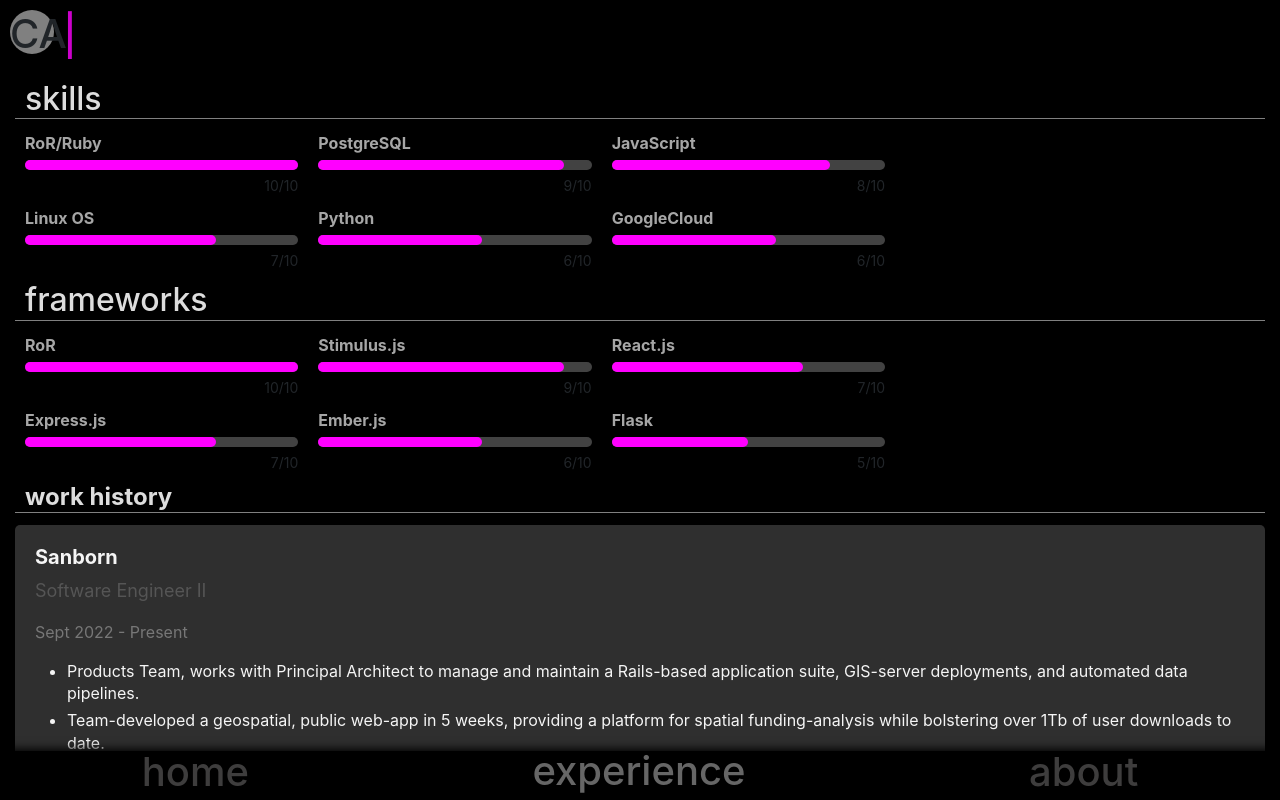
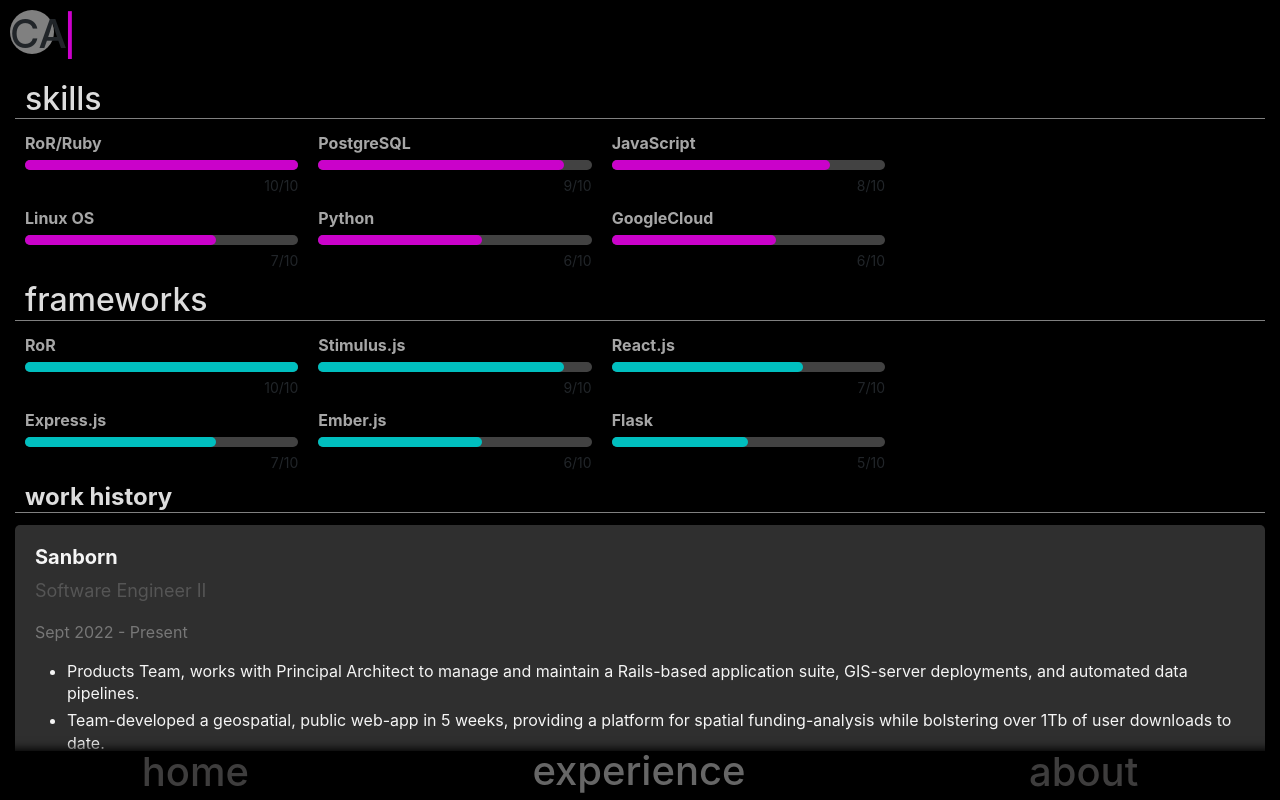
Before and after one commit to colintalex/portfolio-next, a Next.js app: page /experience in a window 1280 px wide. Built offline with nearby package versions, Linux system fonts and the light colour scheme; a web font is replaced by a local one.

Commit message:
Skills progress bar dual color

```diff
--- a/components/skills.js
+++ b/components/skills.js
@@ -76,7 +76,7 @@ export default function Skills() {
               <div className={styles.skill_label}>{framework}</div>
               <div className={styles.progress_container}>
                 <div
-                  className={styles.progress_bar}
+                  className={styles.progress_bar_framework}
                   style={{
                     width: animationComplete ? `${(level / 10) * 100}%` : "0%",
                     transition: animationComplete
--- a/components/skills.module.scss
+++ b/components/skills.module.scss
@@ -51,7 +51,14 @@
 
 .progress_bar {
   height: 100%;
-  background-color: magenta;
+  background-color: rgb(202, 2, 202);
+  /* Change the color as desired */
+  border-radius: 5px;
+  transition: width 1s ease-in-out;
+}
+.progress_bar_framework {
+  height: 100%;
+  background-color: rgb(0, 191, 191);
   /* Change the color as desired */
   border-radius: 5px;
   transition: width 1s ease-in-out;
```
